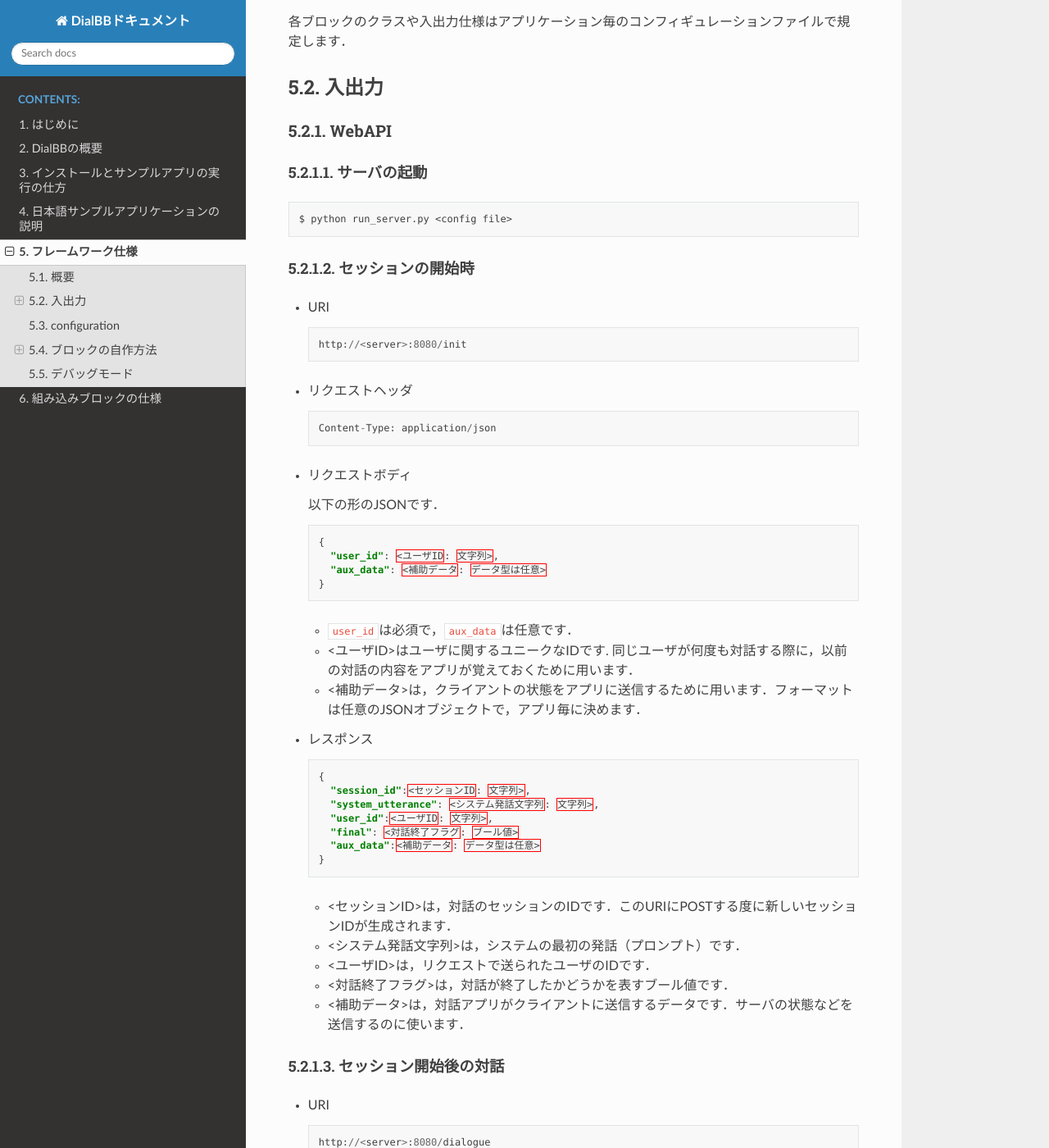
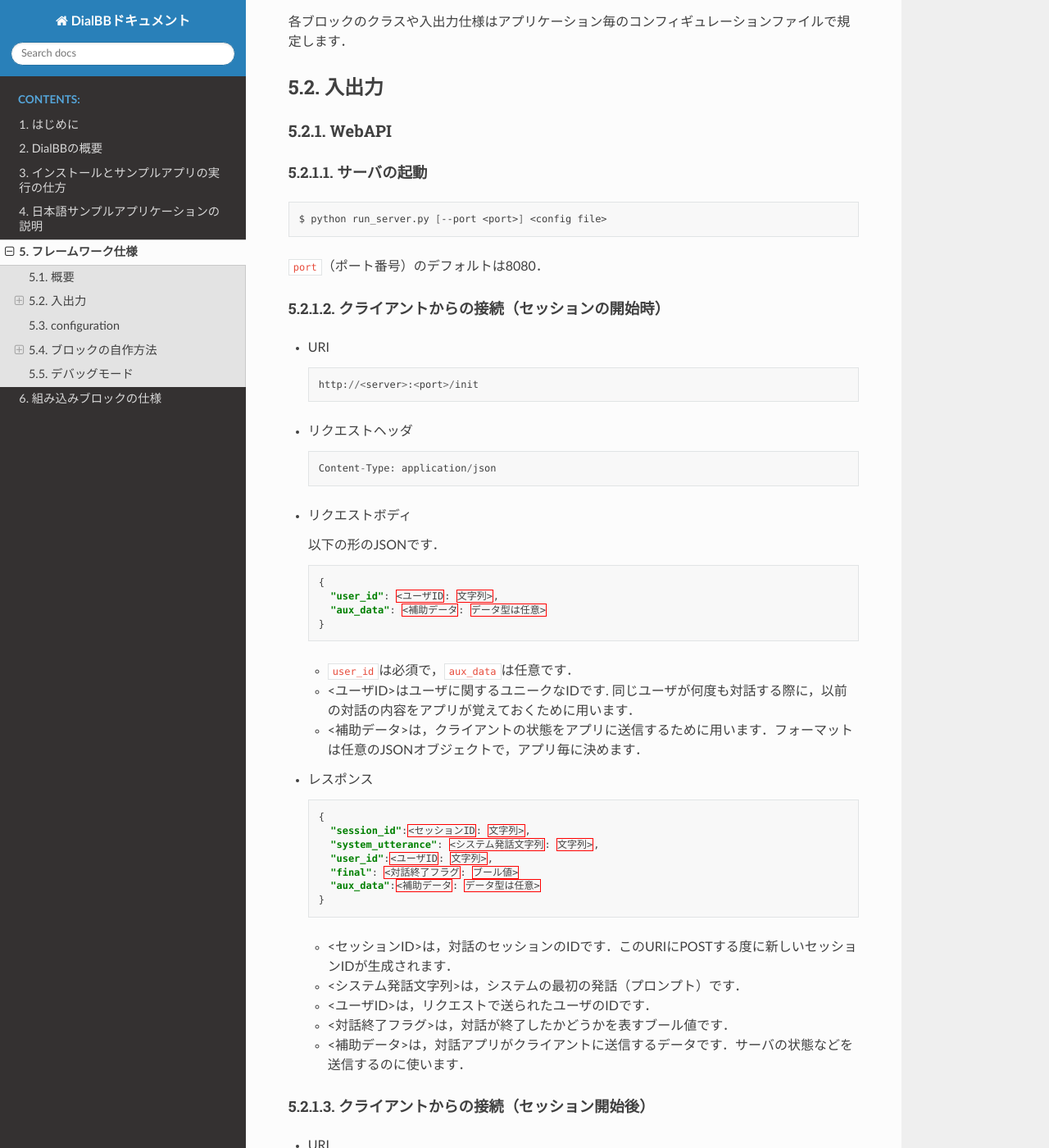
Before and after one commit to c4a-ri/dialbb, a Sphinx documentation site: the page built from docs/document-ja/source/framework.md, in a window 1280 px wide and 1400 px high, scrolled down 452 px. Shown: the whole window at 82% size. Built offline with Sphinx 7.4.7 and the Read the Docs theme 2.0.0, drawn with Linux system fonts in a browser that asks for light colours.

````diff
--- a/docs/document-ja/source/framework.md
+++ b/docs/document-ja/source/framework.md
@@ -20,15 +20,18 @@
 #### サーバの起動
 
 ```sh
-$ python run_server.py <config file>
+$ python run_server.py [--port <port>] <config file>
 ```
 
-#### セッションの開始時
+`port`（ポート番号）のデフォルトは8080．
+
+
+#### クライアントからの接続（セッションの開始時）
 
 - URI
 
   ```
-  http://<server>:8080/init
+  http://<server>:<port>/init
   ```
 
 - リクエストヘッダ
@@ -72,12 +75,12 @@
   - <対話終了フラグ>は，対話が終了したかどうかを表すブール値です．
   - <補助データ>は，対話アプリがクライアントに送信するデータです．サーバの状態などを送信するのに使います．
 
-#### セッション開始後の対話
+#### クライアントからの接続（セッション開始後）
 
 
 - URI
   ```
-  http://<server>:8080/dialogue
+  http://<server>:<port>/dialogue
   ```
 
 - リクエストヘッダ
````
Also changed, not shown: 1 other file.
